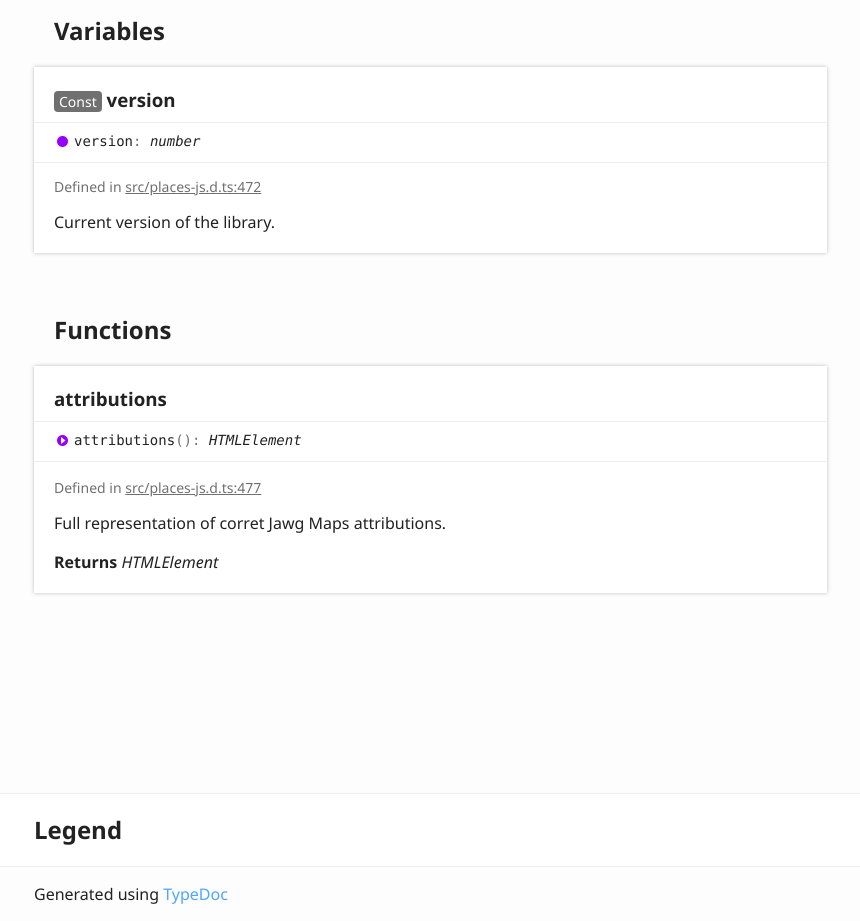
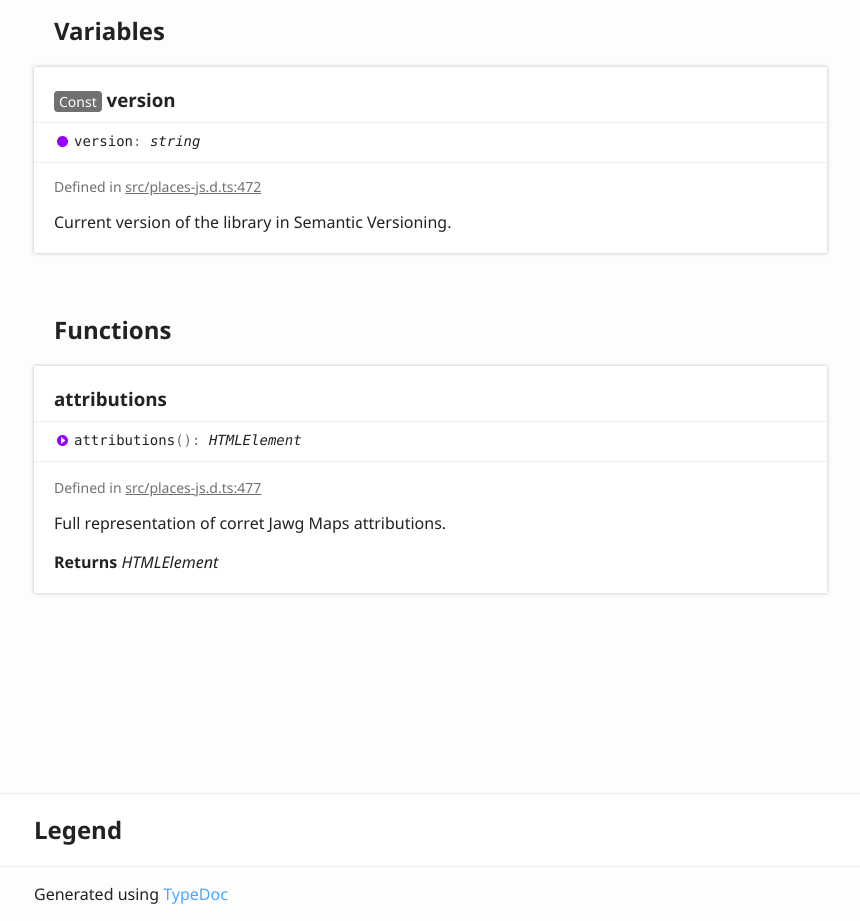
Before and after one commit to jawg/types.ts, a plain HTML site: page modules/JawgPlaces.html in a window 1280 px wide. Shown: the part 1900-2821 px from the top of the page, without its empty margins (6-866 px from the left). Drawn offline with Linux system fonts and the light colour scheme.

Commit message:
Deploying to gh-pages from @ jawg/types.ts@22db4541c2588b6f0e2f3fbd09d8c11618a15961 🚀

```diff
--- a/modules/JawgPlaces.html
+++ b/modules/JawgPlaces.html
@@ -189,7 +189,7 @@
 				<section class="tsd-panel tsd-member tsd-kind-variable tsd-parent-kind-namespace">
 					<a name="version" class="tsd-anchor"></a>
 					<h3><span class="tsd-flag ts-flagConst">Const</span> version</h3>
-					<div class="tsd-signature tsd-kind-icon">version<span class="tsd-signature-symbol">:</span> <span class="tsd-signature-type">number</span></div>
+					<div class="tsd-signature tsd-kind-icon">version<span class="tsd-signature-symbol">:</span> <span class="tsd-signature-type">string</span></div>
 					<aside class="tsd-sources">
 						<ul>
 							<li>Defined in <a href="https://github.com/jawg/types.ts/blob/main/src/places-js.d.ts#L472">src/places-js.d.ts:472</a></li>
@@ -197,7 +197,7 @@
 					</aside>
 					<div class="tsd-comment tsd-typography">
 						<div class="lead">
-							<p>Current version of the library.</p>
+							<p>Current version of the library in Semantic Versioning.</p>
 						</div>
 					</div>
 				</section>
```
